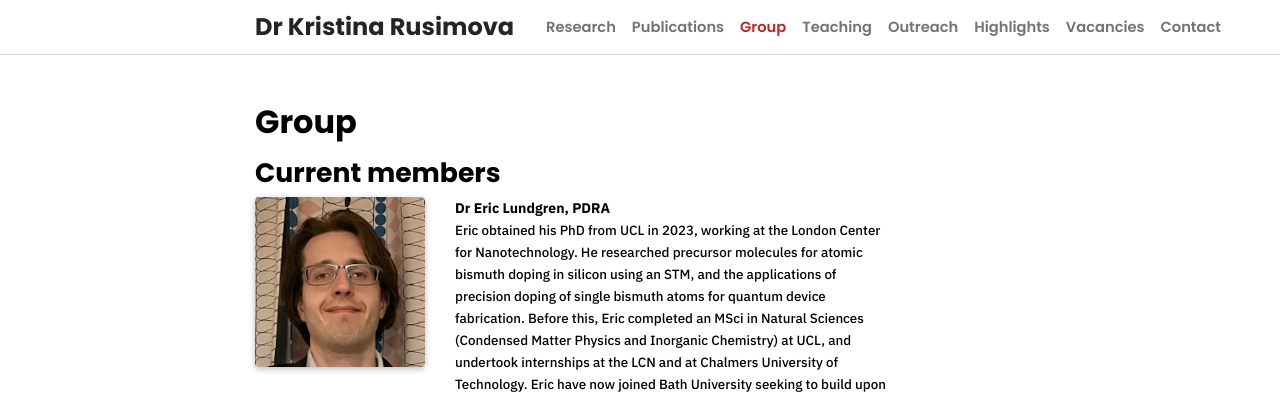
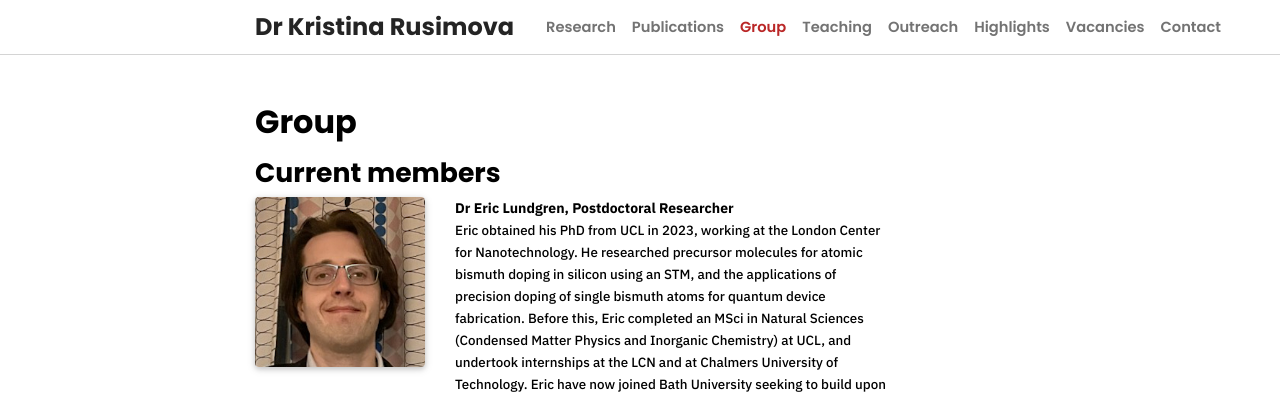
Before and after one commit to kristinarusimova/kristinarusimova.github.io, a Jekyll site: the page built from _pages/group.md, in a window 1280 px wide and 900 px high. Shown: the top 394 px of the window. Built offline with Jekyll 4.4.1, drawn with Linux system fonts in a browser that asks for light colours; nearby versions of some CDN libraries; a style sheet for code colours, icons or effects is not loaded.

Commit message:
Update group.md

```diff
--- a/_pages/group.md
+++ b/_pages/group.md
@@ -15,7 +15,7 @@ order: 3
       <img class="rounded float-left z-depth-1" src="{{ 'EricLundgren.jpg' | prepend: '/assets/img/' | relative_url }}">
     </div>
     <div class="col-sm-7">
-      <span class="title">Dr Eric Lundgren, PDRA</span>
+      <span class="title">Dr Eric Lundgren, Postdoctoral Researcher</span>
       <span class="description">Eric obtained his PhD from UCL in 2023, working at the London Center for Nanotechnology. He researched precursor molecules for atomic bismuth doping in silicon using an STM, and the applications of precision doping of single bismuth atoms for quantum device fabrication. Before this, Eric completed an MSci in Natural Sciences (Condensed Matter Physics and Inorganic Chemistry) at UCL, and undertook internships at the LCN and at Chalmers University of Technology. Eric have now joined Bath University seeking to build upon his STM knowledge through molecular manipulation and STM luminescence measurements, bridging the gap between STM and optics.</span>
     </div>
   </div>
```
